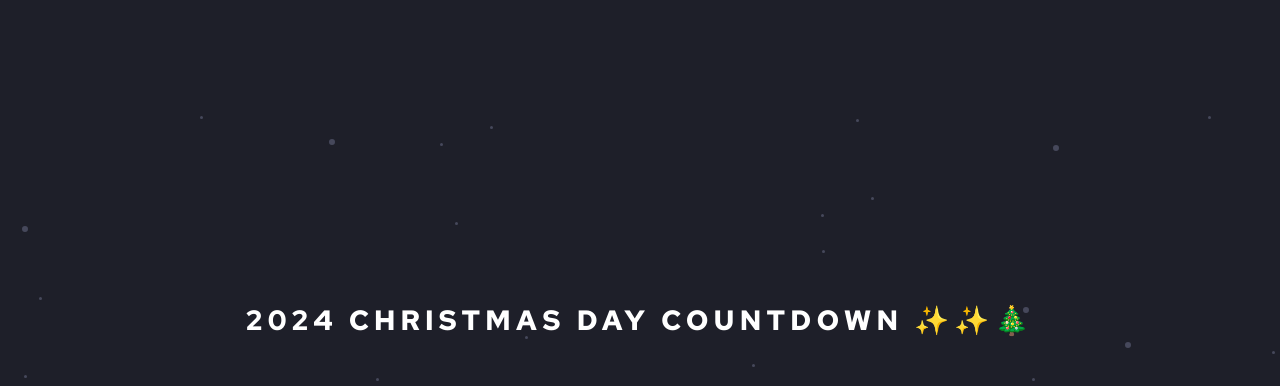
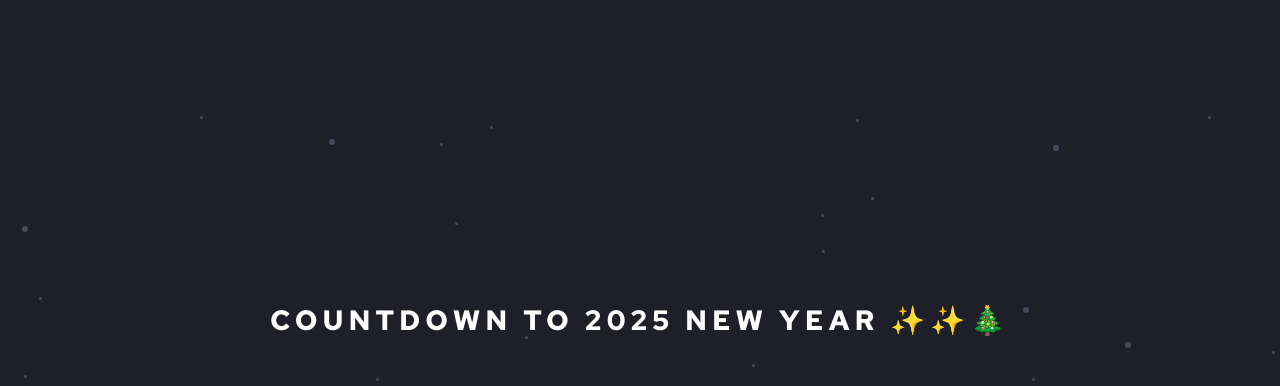
Before and after one commit to EmmyCodes1106/Countdown, a plain HTML site: page index.html in a window 1280 px wide. Shown: the top 386 px of the page. Drawn offline with Linux system fonts and the light colour scheme; a web font is replaced by a local one.

Commit message:
Update index.html

```diff
--- a/index.html
+++ b/index.html
@@ -31,7 +31,7 @@
         alt=""
       />
       <div class="countdown">
-        <h1>2024 CHRISTMAS DAY COUNTDOWN ✨✨🎄</h1>
+        <h1>COUNTDOWN TO 2025 NEW YEAR ✨✨🎄</h1>
         <div class="time">
           <div class="days">
             <h2 id="days">08</h2>
```
